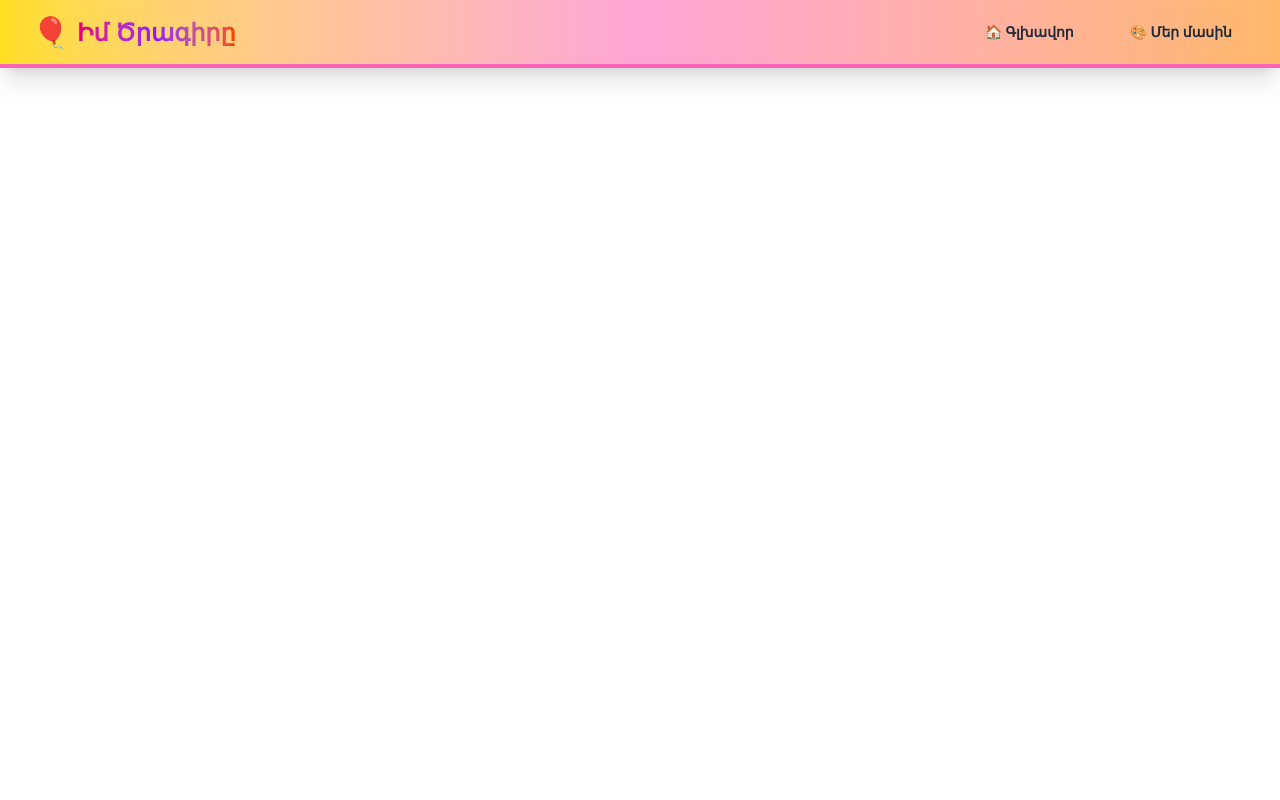
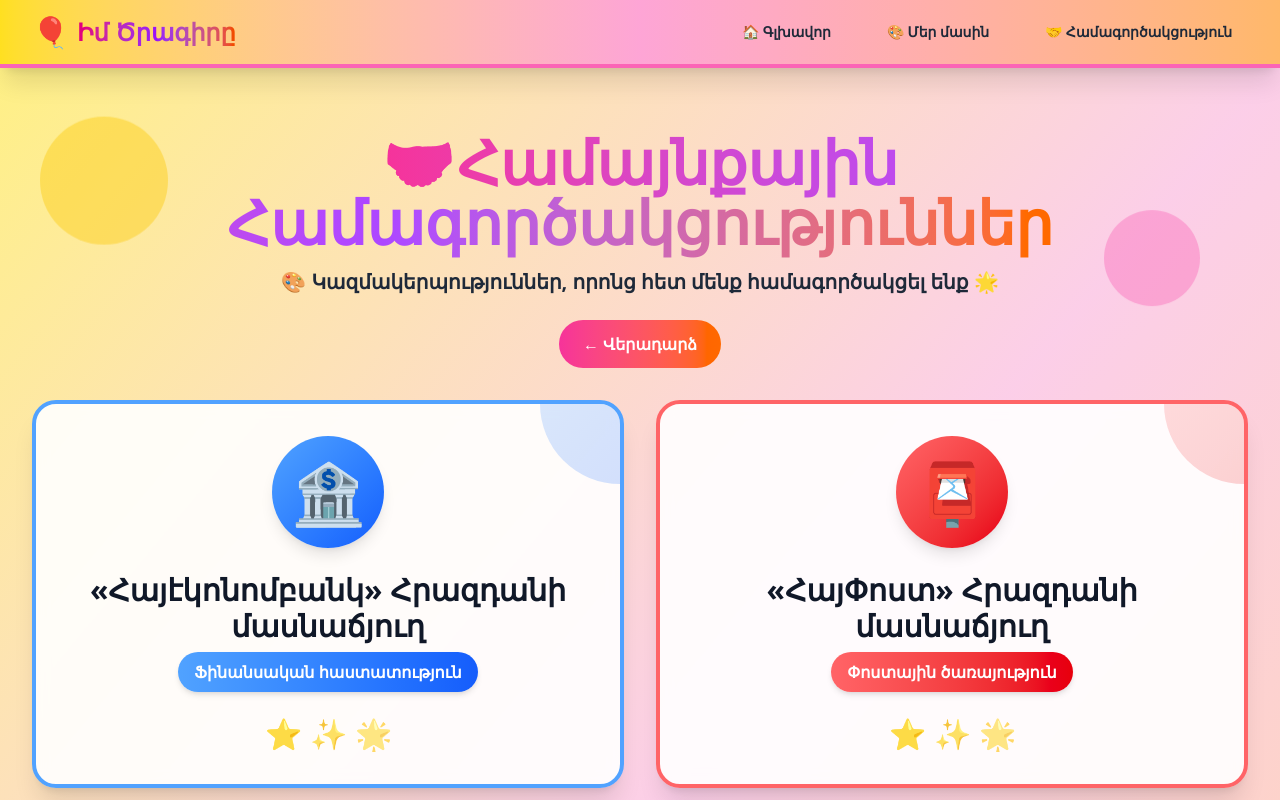
Before and after one commit to VaheBagratyan13/NewProject, a React (Vite) app: page /cooperation in a window 1280 px wide. Shown: the top 800 px of the page. Built offline with nearby package versions, Linux system fonts and the light colour scheme.

Commit message:
add coomeration page

```diff
--- a/src/App.jsx
+++ b/src/App.jsx
@@ -4,6 +4,7 @@ import FirstPage from './components/FirstPage'
 import ImgPage from './components/ImgPage'
 import TimingDask from './components/TimingDask'
 import AboutPage from './components/AboutPage'
+import CooperationPage from './components/CooperationPage'
 function App() {
   return (
     <Router>
@@ -14,6 +15,7 @@ function App() {
           <Route path="/img-page" element={<ImgPage />} />
           <Route path="/timing-dask" element={<TimingDask />} />
           <Route path="/about-page" element={<AboutPage />} />
+          <Route path="/cooperation" element={<CooperationPage />} />
         </Routes>
       </div>
     </Router>
--- /dev/null
+++ b/src/components/CooperationPage.jsx
@@ -0,0 +1,143 @@
+import { useNavigate } from 'react-router-dom';
+
+const CooperationPage = () => {
+  const navigate = useNavigate();
+
+  // Partner organizations - you can add more or modify these
+  const organizations = [
+    {
+      name: '«Հայէկոնոմբանկ» Հրազդանի մասնաճյուղ',
+      type: 'Ֆինանսական հաստատություն',
+      description: 'Մեր գործընկերները ֆինանսական կրթության ոլորտում',
+      icon: '🏦',
+      color: 'from-blue-400 to-blue-600',
+      borderColor: 'border-blue-400'
+    },
+    {
+      name: '«ՀայՓոստ» Հրազդանի մասնաճյուղ',
+      type: 'Փոստային ծառայություն',
+      description: 'Համագործակցություն փոստային ծառայությունների մասին կրթության ոլորտում',
+      icon: '📮',
+      color: 'from-red-400 to-red-600',
+      borderColor: 'border-red-400'
+    },
+    {
+      name: '«Հրազդան տուր»',
+      type: 'Տուրիզմ',
+      description: 'Ծանոթացում տուրիստական ծառայություններին և ֆինանսական պլանավորմանը',
+      icon: '✈️',
+      color: 'from-green-400 to-green-600',
+      borderColor: 'border-green-400'
+    },
+    {
+      name: '«Հրազդան սուպերմարկետ»',
+      type: 'Առևտուր',
+      description: 'Գործնական փորձ գնումների և վճարումների կատարման համար',
+      icon: '🛒',
+      color: 'from-orange-400 to-orange-600',
+      borderColor: 'border-orange-400'
+    },
+    {
+        name: '«Develop Armenia»',
+        type: 'Սոցիալ֊կրթական ՀԿ',
+        description: 'Գործնական փորձ գնումների և վճարումների կատարման համար',
+        icon: '♻️',
+        color: 'from-yellow-400 to-yellow-600',
+        borderColor: 'border-yellow-200'
+    }
+  ];
+
+  return (
+    <div className="min-h-screen relative overflow-hidden bg-gradient-to-br from-yellow-200 via-pink-200 to-orange-200">
+      {/* Playful Background Elements */}
+      <div className="absolute inset-0 overflow-hidden pointer-events-none">
+        <div className="absolute top-20 left-4 sm:left-10 w-16 h-16 sm:w-24 md:w-32 sm:h-24 md:h-32 bg-yellow-400 rounded-full opacity-40 animate-bounce" style={{ animationDuration: '3s' }}></div>
+        <div className="absolute top-40 right-4 sm:right-20 w-12 h-12 sm:w-20 md:w-24 sm:h-20 md:h-24 bg-pink-400 rounded-full opacity-40 animate-bounce" style={{ animationDuration: '4s', animationDelay: '0.5s' }}></div>
+        <div className="absolute bottom-32 left-1/4 w-20 h-20 sm:w-32 md:w-40 sm:h-32 md:h-40 bg-orange-400 rounded-full opacity-30 animate-bounce" style={{ animationDuration: '5s', animationDelay: '1s' }}></div>
+        <div className="absolute bottom-20 right-4 sm:right-10 w-18 h-18 sm:w-28 md:w-36 sm:h-28 md:h-36 bg-blue-400 rounded-full opacity-30 animate-bounce" style={{ animationDuration: '4.5s', animationDelay: '0.8s' }}></div>
+      </div>
+
+      {/* Header Section */}
+      <section className="relative max-w-7xl mx-auto px-3 sm:px-4 md:px-6 lg:px-8 pt-8 sm:pt-12 md:pt-16 pb-6 sm:pb-8">
+        <div className="text-center">
+          <h1 className="text-3xl sm:text-4xl md:text-5xl lg:text-6xl font-extrabold mb-3 sm:mb-4">
+            <span className="bg-gradient-to-r from-pink-500 via-purple-500 to-orange-500 bg-clip-text text-transparent">
+              🤝Համայնքային Համագործակցություններ
+            </span>
+          </h1>
+          <p className="text-base sm:text-lg md:text-xl text-gray-800 font-semibold px-4 mb-4 sm:mb-6">
+            🎨 Կազմակերպություններ, որոնց հետ մենք համագործակցել ենք 🌟
+          </p>
+          <button
+            onClick={() => navigate('/')}
+            className="bg-gradient-to-r from-pink-500 to-orange-500 text-white px-4 sm:px-6 py-2 sm:py-3 rounded-full font-bold text-sm sm:text-base hover:shadow-xl active:scale-95 transition-all duration-200 touch-manipulation"
+          >
+            ← Վերադարձ
+          </button>
+        </div>
+      </section>
+
+      {/* Organizations Grid */}
+      <section className="relative max-w-7xl mx-auto px-3 sm:px-4 md:px-6 lg:px-8 pb-8 sm:pb-12">
+        <div className="grid grid-cols-1 md:grid-cols-2 gap-6 sm:gap-8">
+          {organizations.map((org, index) => (
+            <div
+              key={index}
+              className={`bg-white/90 backdrop-blur-sm rounded-2xl sm:rounded-3xl p-6 sm:p-8 shadow-xl hover:shadow-2xl transition-all duration-300 transform hover:scale-105 border-4 ${org.borderColor} relative overflow-hidden`}
+            >
+              {/* Decorative gradient background */}
+              <div className={`absolute top-0 right-0 w-40 h-40 bg-gradient-to-br ${org.color} opacity-20 rounded-full -mr-20 -mt-20`}></div>
+
+              <div className="relative z-10">
+                {/* Organization Icon */}
+                <div className={`w-20 h-20 sm:w-24 sm:h-24 md:w-28 md:h-28 mx-auto mb-4 sm:mb-6 bg-gradient-to-br ${org.color} rounded-full flex items-center justify-center shadow-lg`}>
+                  <span className="text-4xl sm:text-5xl md:text-6xl">{org.icon}</span>
+                </div>
+
+                {/* Organization Name and Type */}
+                <div className="text-center mb-4 sm:mb-6">
+                  <h2 className="text-xl sm:text-2xl md:text-3xl font-bold text-gray-900 mb-2">
+                    {org.name}
+                  </h2>
+                  <div className={`inline-block bg-gradient-to-r ${org.color} text-white px-4 py-2 rounded-full text-sm sm:text-base font-bold shadow-md`}>
+                    {org.type}
+                  </div>
+                </div>
+
+                {/* Description */}
+                {/* <div className="bg-gradient-to-br from-yellow-50 to-pink-50 rounded-xl sm:rounded-2xl p-4 sm:p-5 border-2 border-yellow-200">
+                  <p className="text-sm sm:text-base md:text-lg text-gray-700 leading-relaxed text-center">
+                    {org.description}
+                  </p>
+                </div> */}
+
+                {/* Decorative elements */}
+                <div className="flex justify-center gap-2 mt-4 sm:mt-6">
+                  <span className="text-2xl sm:text-3xl animate-pulse">⭐</span>
+                  <span className="text-2xl sm:text-3xl animate-pulse" style={{ animationDelay: '0.2s' }}>✨</span>
+                  <span className="text-2xl sm:text-3xl animate-pulse" style={{ animationDelay: '0.4s' }}>🌟</span>
+                </div>
+              </div>
+            </div>
+          ))}
+        </div>
+      </section>
+
+      {/* Additional Info Section */}
+      {/* <section className="relative max-w-7xl mx-auto px-3 sm:px-4 md:px-6 lg:px-8 pb-12 sm:pb-16">
+        <div className="bg-gradient-to-br from-blue-100 via-purple-100 to-pink-100 rounded-2xl sm:rounded-3xl p-6 sm:p-8 md:p-10 shadow-xl border-4 border-blue-400">
+          <div className="text-center">
+            <h2 className="text-2xl sm:text-3xl md:text-4xl font-bold text-gray-900 mb-4 sm:mb-6">
+              💼 Համագործակցության մասին
+            </h2>
+            <p className="text-base sm:text-lg md:text-xl text-gray-800 leading-relaxed max-w-3xl mx-auto">
+              Մենք համագործակցում ենք տարբեր կազմակերպությունների հետ՝ երեխաներին ֆինանսական կրթություն տրամադրելու նպատակով: Մեր գործընկերները մեզ օգնում են ստեղծել գործնական և ինտերակտիվ ուսուցման փորձ:
+            </p>
+          </div>
+        </div>
+      </section> */}
+    </div>
+  );
+};
+
+export default CooperationPage;
--- a/src/components/Navbar.jsx
+++ b/src/components/Navbar.jsx
@@ -34,6 +34,12 @@ const Navbar = () => {
               >
                 🎨 Մեր մասին
               </a>
+              <a
+                href="/cooperation"
+                className="text-gray-800 hover:text-orange-600 px-3 lg:px-4 py-2 rounded-full text-sm font-bold transition-all duration-200 hover:bg-white/50 hover:scale-110"
+              >
+                🤝 Համագործակցություն
+              </a>
             </div>
           </div>
 
@@ -67,7 +73,13 @@ const Navbar = () => {
               >
                 🎨 Մեր մասին
               </a>
-
+              <a
+                href="/cooperation"
+                onClick={() => setIsMobileMenuOpen(false)}
+                className="block text-gray-800 hover:text-orange-600 px-4 py-3 rounded-full text-base font-bold transition-all duration-200 hover:bg-orange-100 active:bg-orange-200"
+              >
+                🤝 Համագործակցություն
+              </a>
             </div>
           </div>
         )}
```
